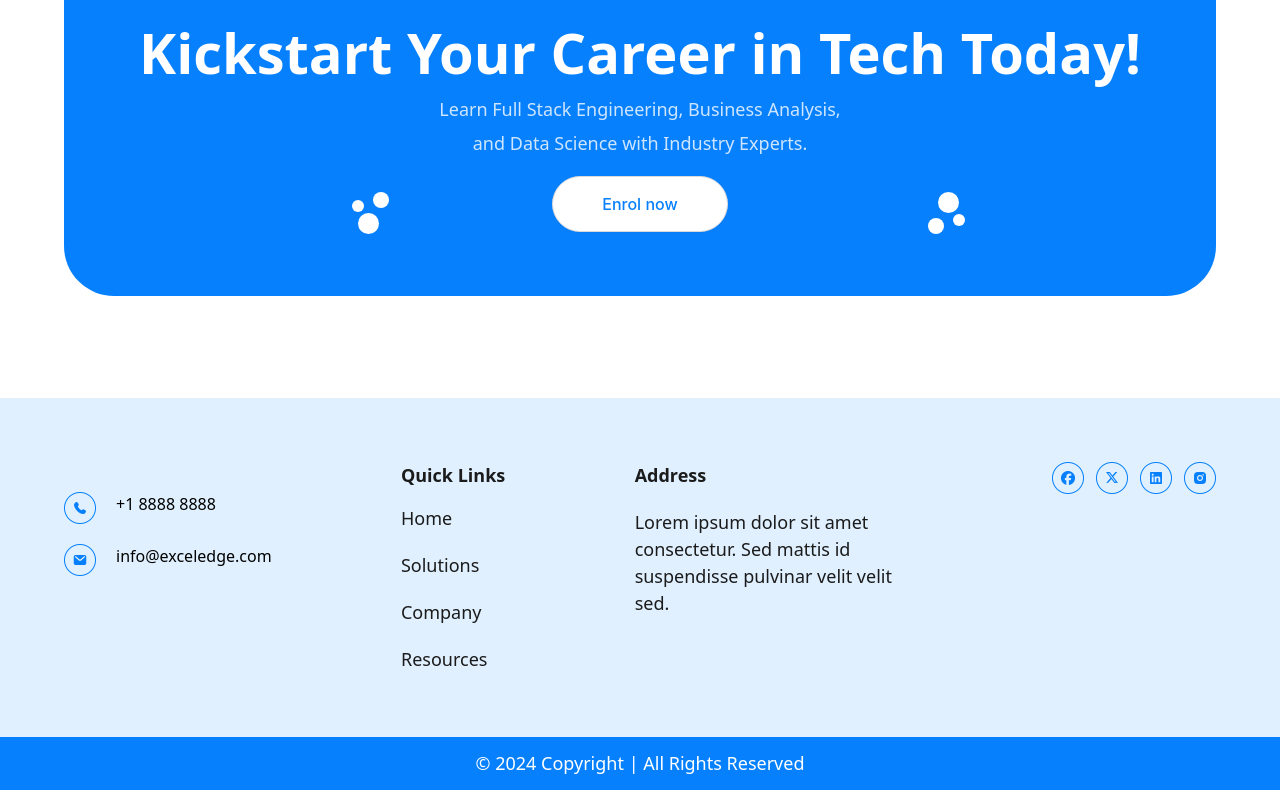
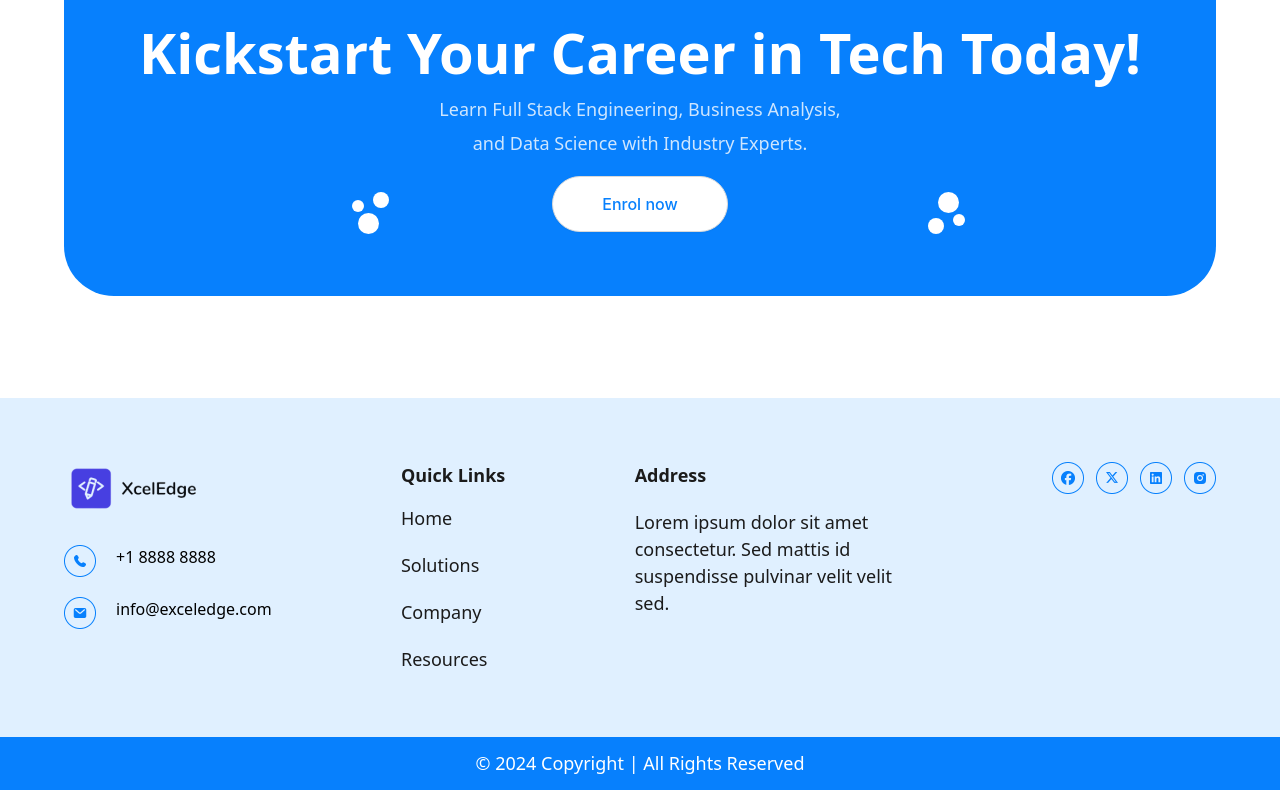
Before and after one commit to anjanasri13/exceledge, a React (Create React App) app: page / in a window 1280 px wide. Shown: the part 7270-8060 px from the top of the page. Built offline with nearby package versions, Linux system fonts and the light colour scheme.

Commit message:
footerlogo fixed

```diff
--- a/src/components/Footer.js
+++ b/src/components/Footer.js
@@ -7,7 +7,7 @@ import insta from "../assests/insta.png";
 import phone from "../assests/phone.png";
 import mail from "../assests/mail.png";
 import "../styles/Footer.css";
-// import Footerlogo from "../assests/footerlogo.png";
+import Footerlogo from "../assests/footerlogo.png";
 
 export default function Footer() {
   return (
@@ -16,7 +16,7 @@ export default function Footer() {
         <div className="footer-container">
           <div className="footer-column-container">
             <div>
-              {/* <img src={Footerlogo} width="144px" height="53px" alt="logo" /> */}
+              <img src={Footerlogo} width="144px" height="53px" alt="logo" />
             </div>
             <div className="footer-column">
               <div>
```
